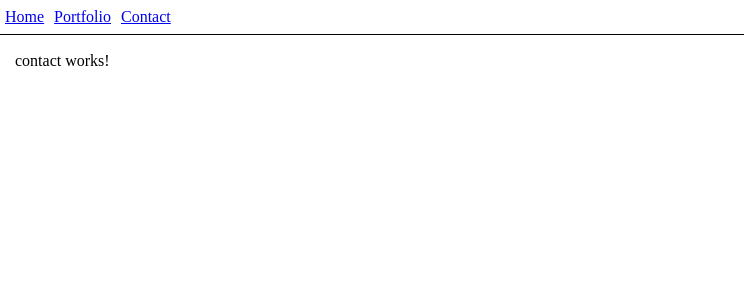
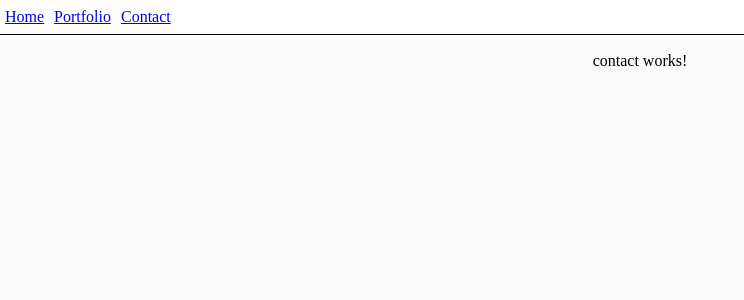
Before and after one commit to RytherS/Portfolio, an Angular app: page /contact in a window 1280 px wide. Shown: the top 300 px of the page, without its empty margins (0-744 px from the left). Built offline with nearby package versions, Linux system fonts and the light colour scheme.

Commit message:
SRPortfolio-3--Shared Stylesheet

```diff
--- a/src/app/app.component.scss
+++ b/src/app/app.component.scss
@@ -1,3 +1,5 @@
 .app-container {
-    padding: 15px;
+    padding: var(--default-spacing);
+    height: calc(100vh - var(--header-height));
+    background-color: var(--sr-palette-white);
 }
--- a/src/app/modules/contact/components/contact/contact.component.html
+++ b/src/app/modules/contact/components/contact/contact.component.html
@@ -1 +1,3 @@
-<p>contact works!</p>
+<div class="app-content">
+    <p>contact works!</p>
+</div>
--- a/src/app/modules/home/components/home/home.component.html
+++ b/src/app/modules/home/components/home/home.component.html
@@ -1 +1,3 @@
-<p>home works!</p>
+<div class="app-content">
+    <p>home works!</p>
+</div>
--- a/src/app/modules/portfolio/components/portfolio/portfolio.component.html
+++ b/src/app/modules/portfolio/components/portfolio/portfolio.component.html
@@ -1 +1,3 @@
-<p>portfolio works!</p>
+<div class="app-content">
+    <p>portfolio works!</p>
+</div>
--- /dev/null
+++ b/src/reset.scss
@@ -0,0 +1,79 @@
+// CSS RESET
+
+/*
+  1. Use a more-intuitive box-sizing model.
+*/
+*,
+*::before,
+*::after {
+    box-sizing: border-box;
+}
+
+/*
+    2. Remove default margin
+*/
+* {
+    margin: 0;
+}
+
+/*
+    3. Allow percentage-based heights in the application
+*/
+html,
+body {
+    height: 100vh;
+    width: 100vw;
+}
+
+/*
+    Typographic tweaks!
+    4. Add accessible line-height
+    5. Improve text rendering
+*/
+body {
+    line-height: 1.5;
+    -webkit-font-smoothing: antialiased;
+}
+
+/*
+    6. Improve media defaults
+*/
+img,
+picture,
+video,
+canvas,
+svg {
+    display: block;
+    max-width: 100%;
+}
+
+/*
+    7. Remove built-in form typography styles
+*/
+input,
+button,
+textarea,
+select {
+    font: inherit;
+}
+
+/*
+    8. Avoid text overflows
+*/
+p,
+h1,
+h2,
+h3,
+h4,
+h5,
+h6 {
+    overflow-wrap: break-word;
+}
+
+/*
+    9. Create a root stacking context
+*/
+#root,
+#__next {
+    isolation: isolate;
+}
--- a/src/styles.scss
+++ b/src/styles.scss
@@ -1,78 +1,24 @@
-// CSS RESET
+@import './reset.scss';
 
-/*
-  1. Use a more-intuitive box-sizing model.
-*/
-*,
-*::before,
-*::after {
-    box-sizing: border-box;
+:root {
+    --sr-palette-black: #1E1E1E;
+    --sr-palette-dark-grey: #646464;
+    --sr-palette-light-grey: #C8C8C8;
+    --sr-palette-extra-light-grey: #F0F0F0;
+    --sr-palette-white: #FAFAFA;
+    --sr-palette-red: #FF9696;
+    --sr-palette-green: #C8FFC8;
+    --sr-palette-blue: #64C8FF;
+    --sr-palette-purple: #C896FF;
+
+    --default-spacing: 15px;
+
+    --header-height: 50px;
 }
 
-/*
-    2. Remove default margin
-*/
-* {
-    margin: 0;
+.app-content {
+    display: flex;
+    flex-direction: column;
+    gap: var(--default-spacing);
+    align-items: center;
 }
-
-/*
-    3. Allow percentage-based heights in the application
-*/
-html,
-body {
-    height: 100%;
-}
-
-/*
-    Typographic tweaks!
-    4. Add accessible line-height
-    5. Improve text rendering
-*/
-body {
-    line-height: 1.5;
-    -webkit-font-smoothing: antialiased;
-}
-
-/*
-    6. Improve media defaults
-*/
-img,
-picture,
-video,
-canvas,
-svg {
-    display: block;
-    max-width: 100%;
-}
-
-/*
-    7. Remove built-in form typography styles
-*/
-input,
-button,
-textarea,
-select {
-    font: inherit;
-}
-
-/*
-    8. Avoid text overflows
-*/
-p,
-h1,
-h2,
-h3,
-h4,
-h5,
-h6 {
-    overflow-wrap: break-word;
-}
-
-/*
-    9. Create a root stacking context
-*/
-#root,
-#__next {
-    isolation: isolate;
-}
```
